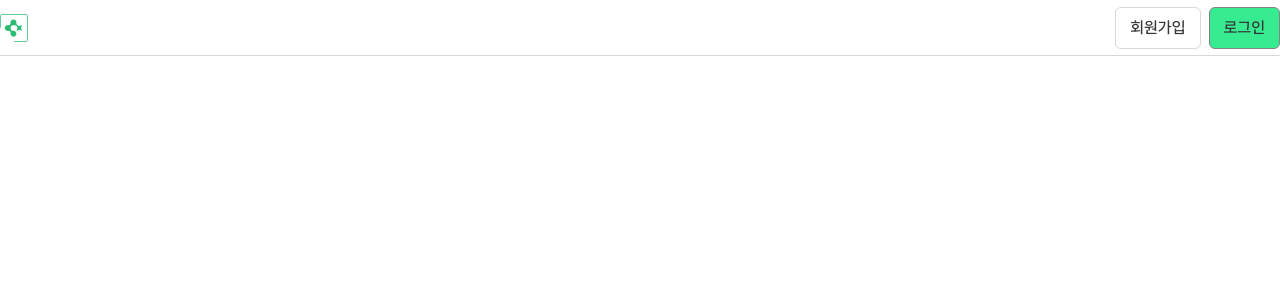
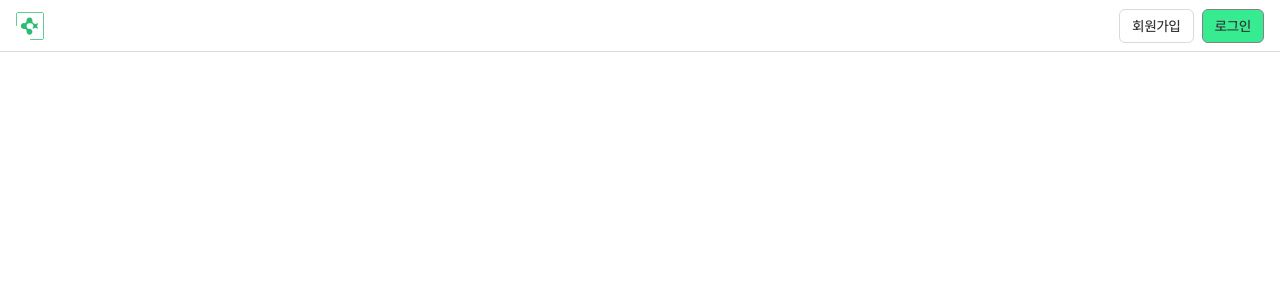
Before and after one commit to character-nation/character-nation-front, a Next.js app: page / in a window 1280 px wide. Shown: the top 300 px of the page. Built offline with nearby package versions, Linux system fonts and the light colour scheme.

Commit message:
chore :: 헤더 스타일 조정

```diff
--- a/src/components/button.tsx
+++ b/src/components/button.tsx
@@ -14,7 +14,7 @@ type ButtonProps = {
 };
 
 const sizeClasses = {
-  sm: "px-[14px] py-2",
+  sm: "px-3 py-1.5 text-sm",
   md: "px-[14px] py-3",
   lg: "px-4 py-4",
 };
@@ -42,16 +42,14 @@ export default function Button({
       type={type}
       onClick={onClick}
       disabled={disabled || loading}
-      className={`
-        inline-flex items-center justify-center rounded-md transition-all font-medium text-base ${
-          sizeClasses[size]
-        } ${variantClasses[variant]} ${fullWidth && "w-full"} ${
-        disabled && "bg-[#e0e0e0] text-[#a0a0a0] cursor-not-allowed"
-      } ${loading && "bg-green-200 cursor-wait"}
-        `}
+      className={`inline-flex items-center justify-center rounded-md text-base font-medium transition-all ${
+        sizeClasses[size]
+      } ${variantClasses[variant]} ${fullWidth && "w-full"} ${
+        disabled && "cursor-not-allowed bg-[#e0e0e0] text-[#a0a0a0]"
+      } ${loading && "cursor-wait bg-green-200"} `}
     >
       {loading ? (
-        <span className="animate-spin mr-2 w-5 h-5 border-2 border-gray-900 border-t-transparent rounded-full" />
+        <span className="mr-2 h-5 w-5 animate-spin rounded-full border-2 border-gray-900 border-t-transparent" />
       ) : icon ? (
         <span className="mr-2">{icon}</span>
       ) : null}
--- a/src/components/header.tsx
+++ b/src/components/header.tsx
@@ -3,9 +3,9 @@ import Button from "./button";
 
 export const Header = () => {
   return (
-    <div className="w-full h-14 border-b border-gray-100 flex items-center justify-center">
-      <header className="flex justify-between h-full items-center w-320">
-        <Logo className="w-7 h-7" />
+    <div className="flex h-[52px] w-full items-center justify-center border-b border-gray-100 bg-white px-4">
+      <header className="flex h-full w-full max-w-7xl items-center justify-between">
+        <Logo className="h-7 w-7" />
         <div className="flex justify-center gap-2">
           <Button variant="ghost" size="sm">
             회원가입
```
